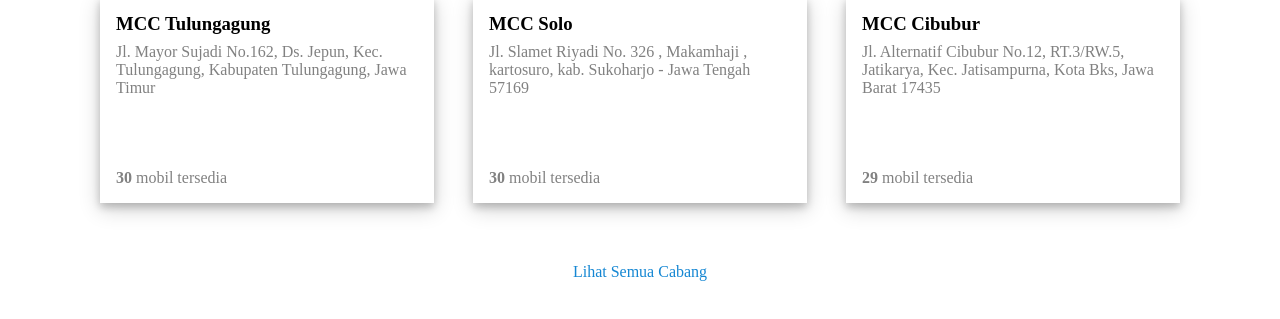
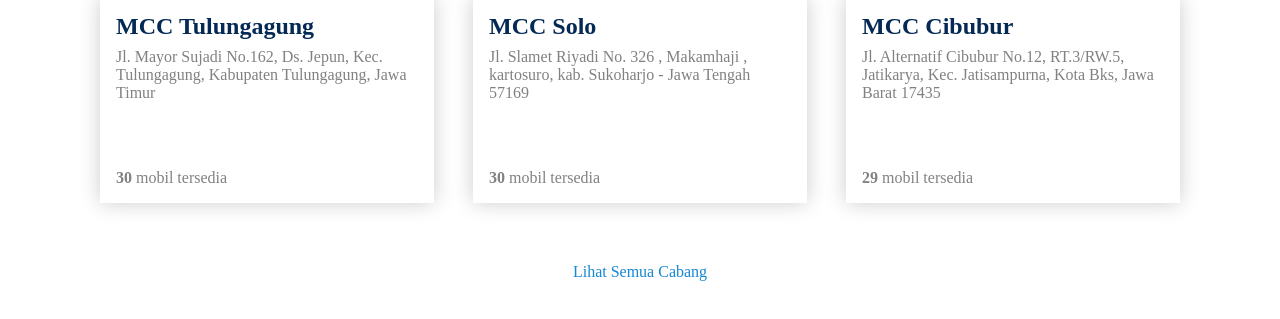
Before and after one commit to indramaha/d5-quis, a plain HTML site: page index.html in a window 1280 px wide. Shown: the part 343-662 px from the top of the page. Drawn offline with Linux system fonts and the light colour scheme.

Commit message:
edit h3 card text color and give text box shadow

```diff
--- a/style.css
+++ b/style.css
@@ -61,11 +61,13 @@ li {
   flex-direction: column;
   justify-content: space-between;
   height: 174px;
-  box-shadow: 0 4px 8px 0 rgba(0, 0, 0, 0.2), 0 6px 20px 0 rgba(0, 0, 0, 0.19);
+  box-shadow: 0 0 20px 0 rgba(0, 0, 0, 0.2);
 }
 
 .card-branch-text-address h3 {
   padding: 0px 0px 8px;
+  color: #032954;
+  font-size: 24px;
 }
 
 .card-branch-text-address p {
```
